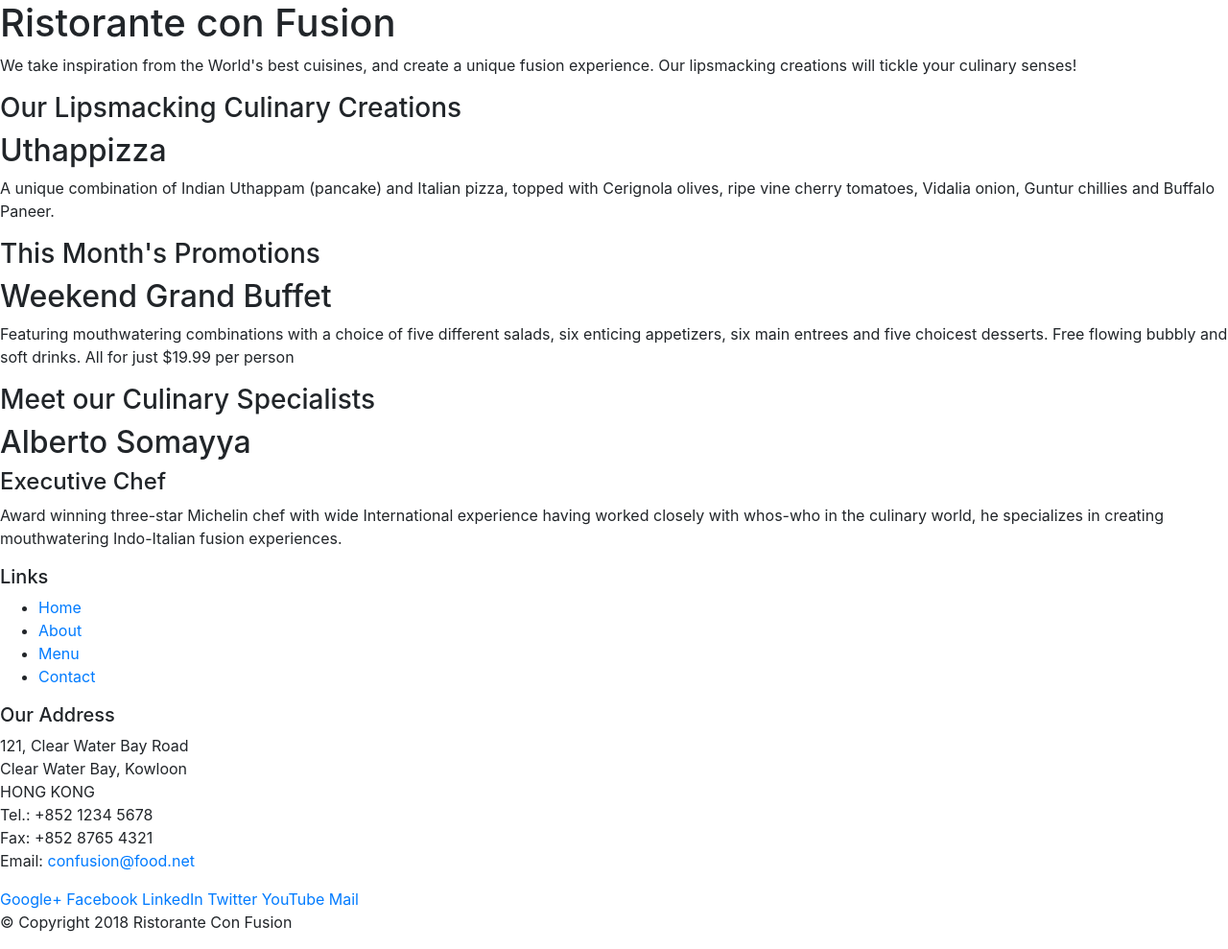
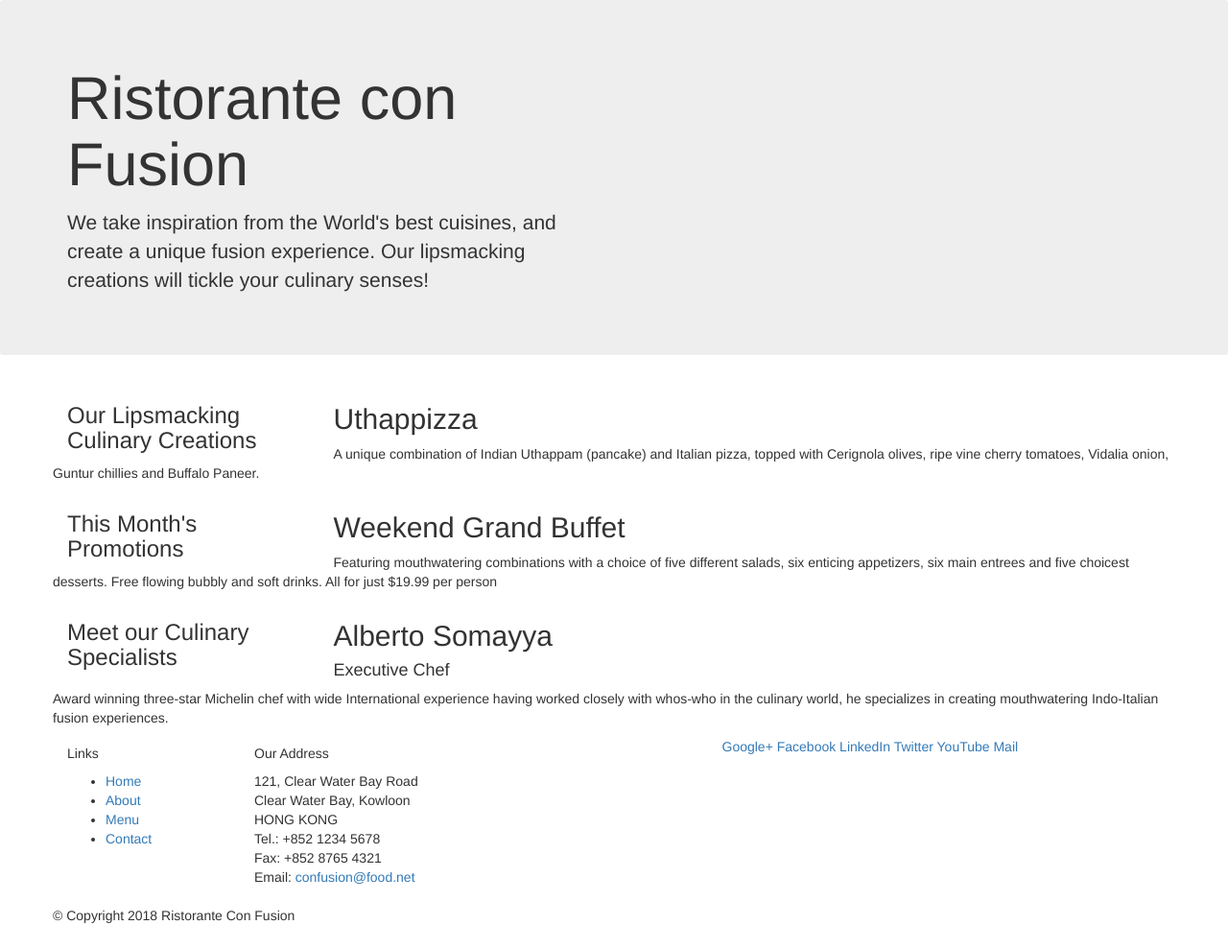
Before and after one commit to Jasai007/Bootstrap, a plain HTML site: page index.html in a window 1280 px wide. Shown: the whole page at 96% size. Drawn offline with nearby package versions, Linux system fonts and the light colour scheme.

Commit message:
bootstrap part-1

```diff
--- a/index.html
+++ b/index.html
@@ -1,5 +1,14 @@
 <!DOCTYPE html>
-<html lang="en">
+<html lang="en" >
+
+    <style type="text/css">
+        .jumbotron {
+          padding: 4rem 2rem;
+          margin-bottom: 2rem;
+          background-color: var(--bs-light);
+          border-radius: .3rem;
+        }
+    </style>
 
 <head>
     <!--Required meta tags-->
@@ -17,46 +26,46 @@
 
 <body>
 
-    <header>
-        <div>
-            <div>
-                <div>
+    <header class="jumbotron">
+        <div class="container">
+            <div class="row">
+                <div class="col-12 col-sm-6">
                     <h1>Ristorante con Fusion</h1>
                     <p>We take inspiration from the World's best cuisines, and create a unique fusion experience. Our lipsmacking creations will tickle your culinary senses!</p>
                 </div>
-                <div>
+                <div class="col-12 col-sm">
                 </div>
             </div>
         </div>
     </header>
 
-    <div>
-        <div>
-            <div>
+    <div class="container">
+        <div class="row">
+            <div class="col-12 col-sm-4 order-sm-last col-md-3">
                 <h3>Our Lipsmacking Culinary Creations</h3>
             </div>
-            <div>
+            <div class="col col-sm order-sm-first col-md">
                 <h2>Uthappizza</h2>
                 <p>A unique combination of Indian Uthappam (pancake) and Italian pizza, topped with Cerignola olives, ripe vine cherry tomatoes, Vidalia onion, Guntur chillies and Buffalo Paneer.</p>
             </div>
         </div>
 
 
-        <div>
-            <div>
+        <div class="row">
+            <div class="col-12 col-sm-4 col-md-3">
                 <h3>This Month's Promotions</h3>
             </div>
-            <div>
+            <div class="col col-sm col-md">
                 <h2>Weekend Grand Buffet</h2>
                 <p>Featuring mouthwatering combinations with a choice of five different salads, six enticing appetizers, six main entrees and five choicest desserts. Free flowing bubbly and soft drinks. All for just $19.99 per person </p>
             </div>
         </div>
 
-        <div>
-            <div>
+        <div class="row">
+            <div class="col-12 col-sm-4 col-md-3">
                 <h3>Meet our Culinary Specialists</h3>
             </div>
-            <div>
+            <div class="col col-sm col-md">
                 <h2>Alberto Somayya</h2>
                 <h4>Executive Chef</h4>
                 <p>Award winning three-star Michelin chef with wide International experience having worked closely with whos-who in the culinary world, he specializes in creating mouthwatering Indo-Italian fusion experiences. </p>
@@ -64,10 +73,10 @@
         </div>
     </div>
 
-    <footer>
-        <div>
-            <div>
-                <div>
+    <footer >
+        <div class="container">
+            <div class="row">
+                <div class="col-4 offset-1 col-sm-2">
                     <h5>Links</h5>
                     <ul>
                         <li><a href="#">Home</a></li>
@@ -76,7 +85,7 @@
                         <li><a href="#">Contact</a></li>
                     </ul>
                 </div>
-                <div>
+                <div class="col-7 col-sm-5">
                     <h5>Our Address</h5>
                     <address>
 		              121, Clear Water Bay Road<br>
@@ -87,7 +96,7 @@
 		              Email: <a href="mailto:confusion@food.net">confusion@food.net</a>
 		           </address>
                 </div>
-                <div>
+                <div class="col-12 col-sm-4">
                     <div>
                         <a href="http://google.com/+">Google+</a>
                         <a href="http://www.facebook.com/profile.php?id=">Facebook</a>
@@ -98,8 +107,8 @@
                     </div>
                 </div>
            </div>
-           <div>
-                <div>
+           <div class="row">
+                <div class="col-auto offset-1">
                     <p>© Copyright 2018 Ristorante Con Fusion</p>
                 </div>
            </div>
```
